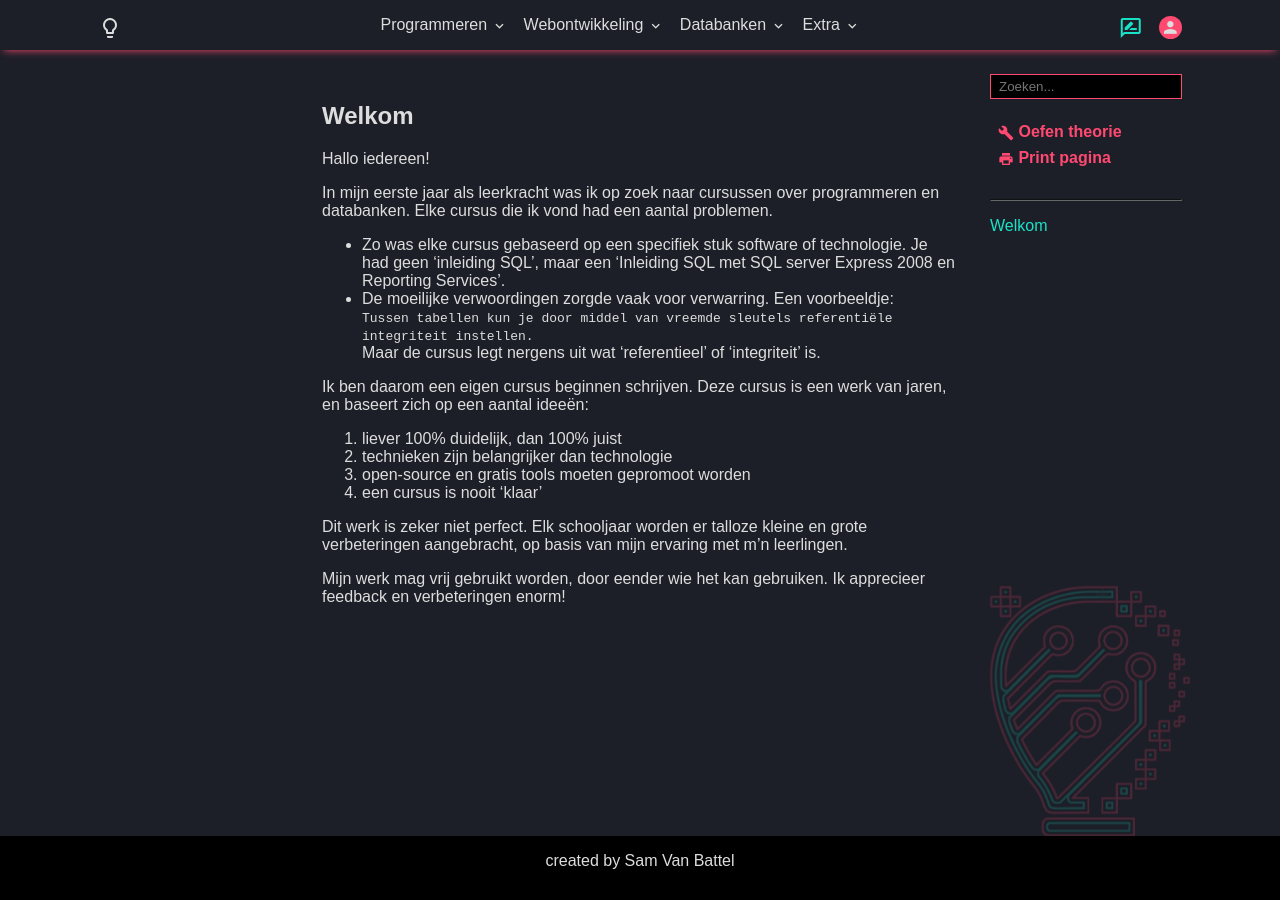
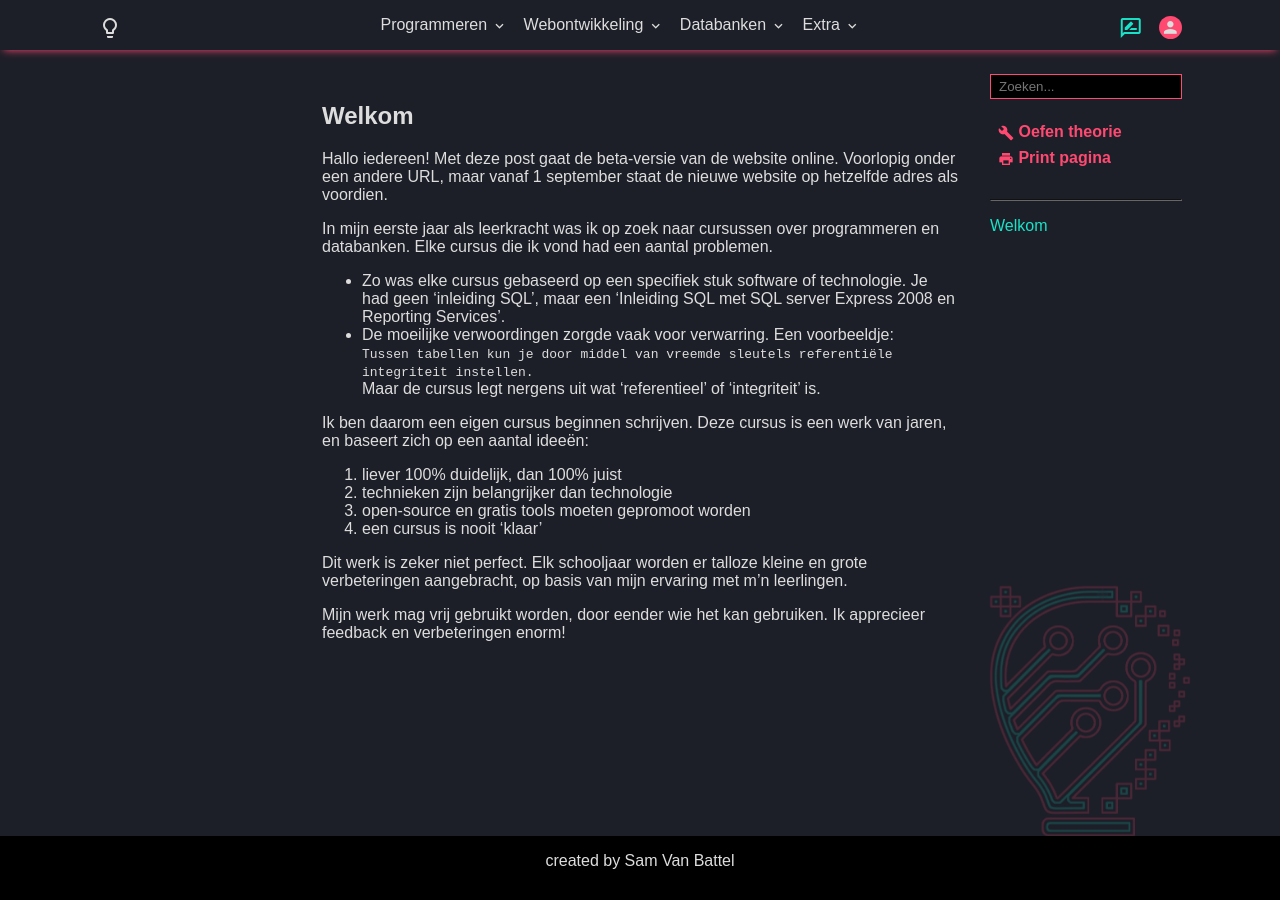
Before and after one commit to T-INFORMATICA/t-informatica.github.io, a Jekyll site: the page built from _posts/2021-05-27-first-post.md, in a window 1280 px wide. Built offline with Jekyll 4.4.1, drawn with Linux system fonts in a browser that asks for light colours; comment, search, counter and statistics services are not loaded.

Commit message:
Update 2021-05-27-first-post.md

```diff
--- a/_posts/2021-05-27-first-post.md
+++ b/_posts/2021-05-27-first-post.md
@@ -4,7 +4,7 @@ title:  "Welkom op de cursus!"
 
 # Welkom
 
-Hallo iedereen!
+Hallo iedereen! Met deze post gaat de beta-versie van de website online. Voorlopig onder een andere URL, maar vanaf 1 september staat de nieuwe website op hetzelfde adres als voordien.
 
 <!--more-->
 
```
